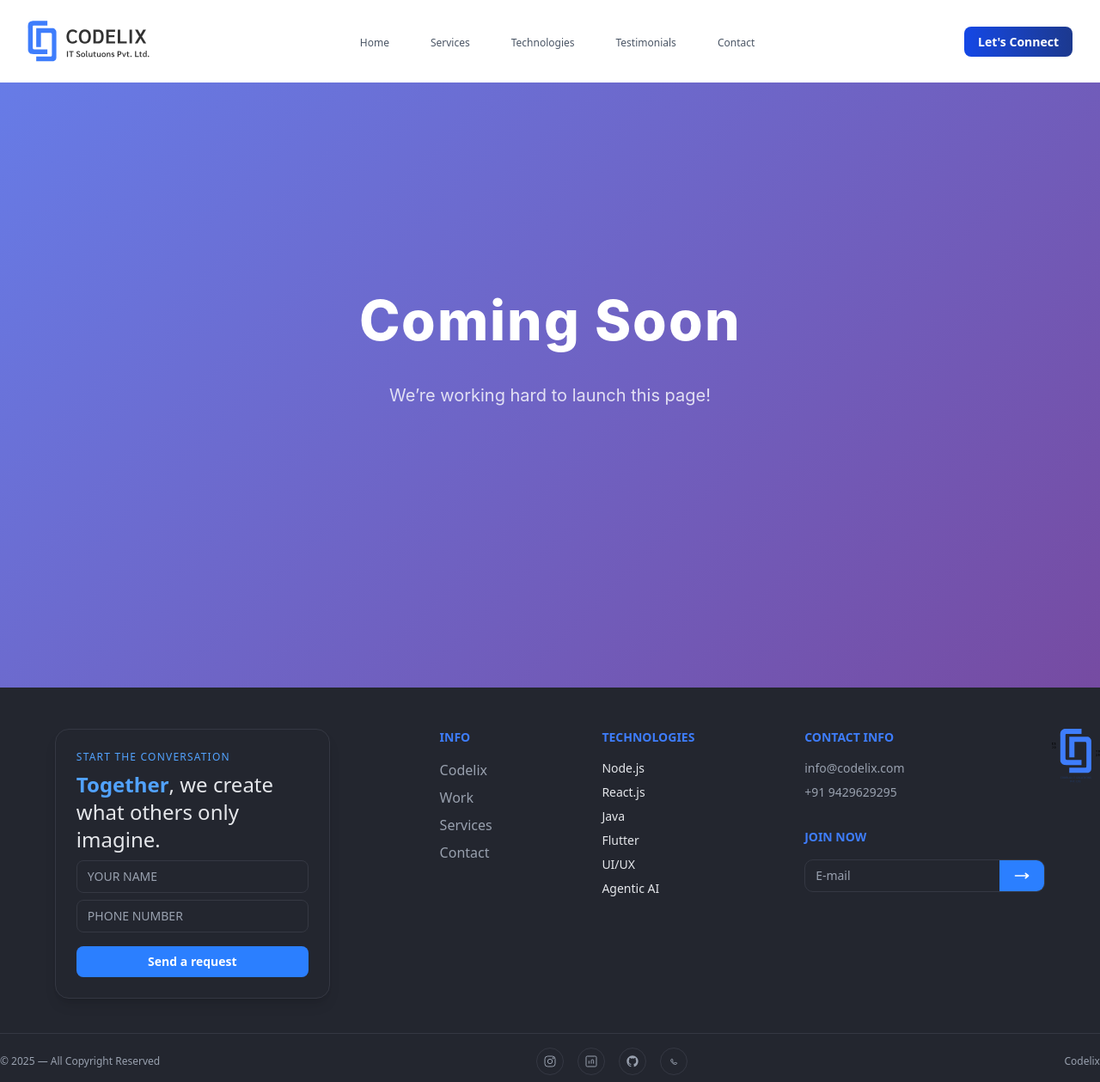
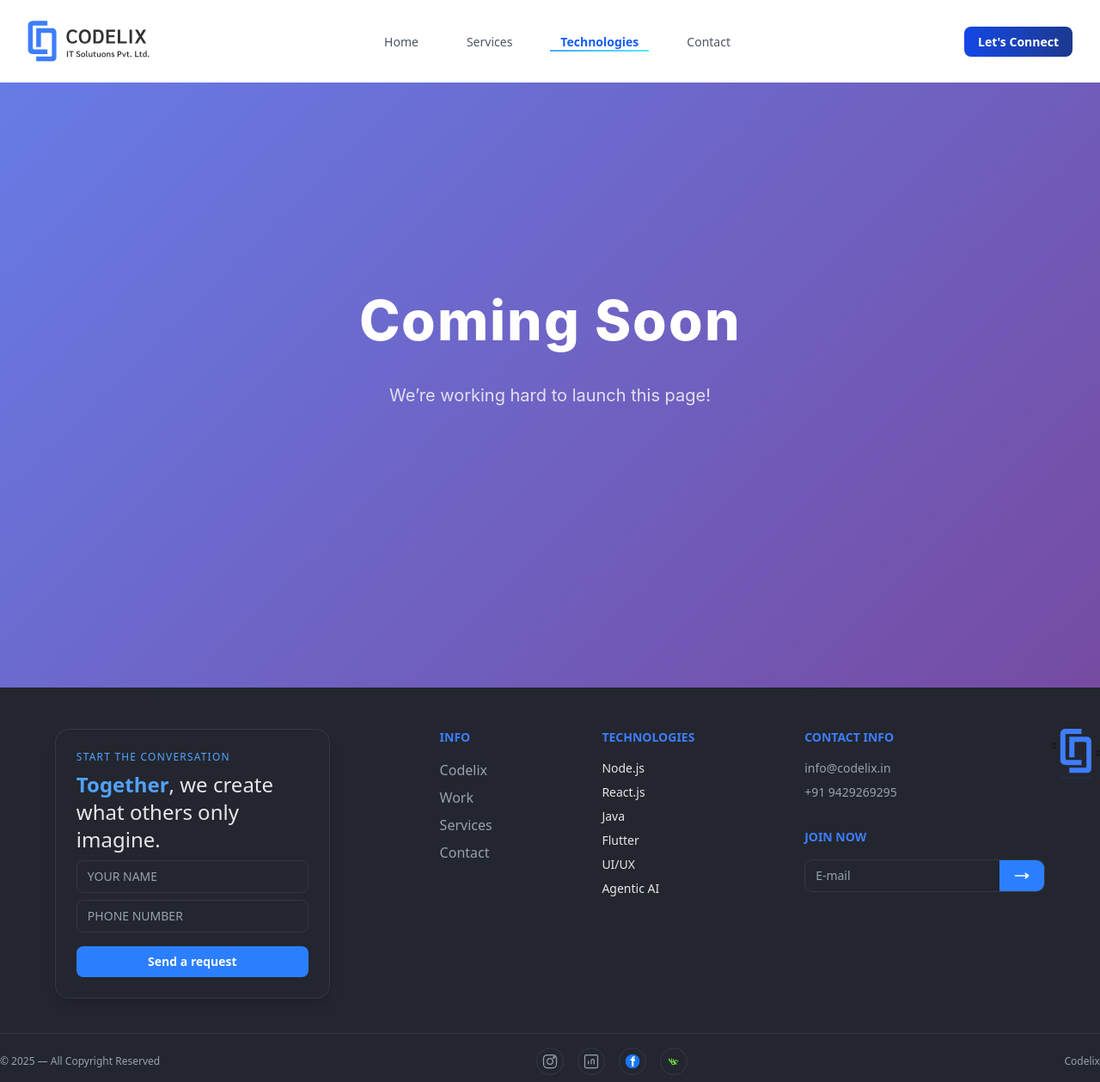
Before and after one commit to bhargav-13/codelix-main, a Next.js app: page / in a window 1280 px wide. Shown: the whole page at 86% size. Built offline with nearby package versions, Linux system fonts and the light colour scheme.

Commit message:
refactors home cresentials

```diff
--- a/src/app/layout.tsx
+++ b/src/app/layout.tsx
@@ -26,8 +26,44 @@ const mulish = Mulish({
 });
 
 export const metadata: Metadata = {
-  title: "Create Next App",
-  description: "Generated by create next app",
+  title: "Codelix | IT Solutions & Consulting",
+  description: "Codelix is a leading IT company providing software development, cloud solutions, digital transformation, and technology consulting for businesses worldwide.",
+  keywords: [
+    "Codelix",
+    "IT Solutions",
+    "IT Consulting",
+    "Software Development",
+    "Cloud Services",
+    "Digital Transformation",
+    "Business Technology",
+    "Enterprise Solutions",
+    "Tech Company",
+    "Managed IT Services"
+  ],
+  openGraph: {
+    title: "Codelix | IT Solutions & Consulting",
+    description: "Codelix is a leading IT company providing software development, cloud solutions, digital transformation, and technology consulting for businesses worldwide.",
+    url: "https://codelix.com/", // Update with your actual domain
+    siteName: "Codelix IT Company",
+    images: [
+      {
+        url: "https://codelix.com/og-image.jpg", // Update with your actual image
+        width: 1200,
+        height: 630,
+        alt: "Codelix IT Solutions Preview",
+      },
+    ],
+    locale: "en_US",
+    type: "website",
+  },
+  twitter: {
+    card: "summary_large_image",
+    title: "Codelix | IT Solutions & Consulting",
+    description: "Codelix is a leading IT company providing software development, cloud solutions, digital transformation, and technology consulting for businesses worldwide.",
+    images: ["https://codelix.com/og-image.jpg"], // Update with your actual image
+    creator: "@codelix", // Update with your actual Twitter handle
+  },
+  metadataBase: new URL("https://codelix.com"), // Update with your actual domain
 };
 
 export default function RootLayout({
--- a/src/app/page.tsx
+++ b/src/app/page.tsx
@@ -8,20 +8,18 @@ import { BackgroundLinesDemo } from '@/components/background-lines';
 export default function Home() {
   return (
     <>
-      <section id="home">
+     <div id="home">Add commentMore actions
         <HeroParallaxDemo />
-      </section>
-      <section id="services">
         <BuildAppsSection />
+      </div>
+      <div id="services">
         <ServicesSection />
-      </section>
-      <section id="technologies">
+      </div>
+      <div id="technologies">
         <TechnologiesSection />
-      </section>
-      <section id="testimonials">
-        <TestimonialSliderSection />
-      </section>
-      <div className="relative">
+      </div>
+      <TestimonialSliderSection />
+      <div className="relative" id="contact">
         <BackgroundLinesDemo />
       </div>
     </>
--- a/src/components/background-lines.tsx
+++ b/src/components/background-lines.tsx
@@ -9,7 +9,7 @@ export function BackgroundLinesDemo() {
       <h2 className="bg-clip-text text-transparent text-center bg-gradient-to-b from-neutral-900 to-neutral-700 dark:from-neutral-600 dark:to-white text-2xl md:text-4xl lg:text-7xl font-sans py-2 md:py-10 relative z-20 font-bold tracking-tight">
         Let’s build something extraordinary together.
       </h2>
-      <Link href="/contact">
+      <Link href="#contact">
         <button className="z-30 relative mt-4 px-8 py-3 rounded-full bg-[#3E7DFC] text-white text-lg font-semibold shadow-lg hover:bg-blue-700 transition-colors dark:bg-neutral-100 dark:text-neutral-900 dark:hover:bg-neutral-200">
           Contact Us
         </button>
--- a/src/components/site-footer.tsx
+++ b/src/components/site-footer.tsx
@@ -20,10 +20,48 @@ const contactInfo = [
 ];
 
 const socialLinks = [
-  { name: 'Instagram', href: '#', icon: <svg className="w-4 h-4" fill="none" stroke="currentColor" strokeWidth={1.5} viewBox="0 0 24 24"><rect width="18" height="18" x="3" y="3" rx="5" /><circle cx="12" cy="12" r="4" /><circle cx="17.5" cy="6.5" r="1" /></svg> },
-  { name: 'LinkedIn', href: '#', icon: <svg className="w-4 h-4" fill="none" stroke="currentColor" strokeWidth={1.5} viewBox="0 0 24 24"><rect width="18" height="18" x="3" y="3" rx="2" /><path d="M8 11v5M8 8v.01M12 16v-5m0 0a2 2 0 114 0v5" /></svg> },
-  { name: 'GitHub', href: '#', icon: <svg className="w-4 h-4" fill="currentColor" viewBox="0 0 24 24"><path d="M12 2C6.477 2 2 6.484 2 12.021c0 4.426 2.865 8.181 6.839 9.504.5.092.682-.217.682-.482 0-.237-.009-.868-.014-1.703-2.782.605-3.369-1.342-3.369-1.342-.454-1.155-1.11-1.463-1.11-1.463-.908-.62.069-.608.069-.608 1.004.07 1.532 1.032 1.532 1.032.892 1.53 2.341 1.088 2.91.832.092-.647.35-1.088.636-1.34-2.221-.253-4.555-1.113-4.555-4.951 0-1.093.39-1.988 1.029-2.688-.103-.253-.446-1.272.098-2.65 0 0 .84-.27 2.75 1.025A9.564 9.564 0 0112 6.844c.85.004 1.705.115 2.504.337 1.909-1.295 2.747-1.025 2.747-1.025.546 1.378.202 2.397.1 2.65.64.7 1.028 1.595 1.028 2.688 0 3.847-2.337 4.695-4.566 4.944.36.31.682.924.682 1.863 0 1.345-.012 2.428-.012 2.757 0 .267.18.578.688.48C19.138 20.2 22 16.447 22 12.021 22 6.484 17.523 2 12 2z" /></svg> },
-  { name: 'WhatsApp', href: '#', icon: <svg className="w-4 h-4" fill="none" stroke="currentColor" strokeWidth={1.5} viewBox="0 0 24 24"><path d="M16.862 14.674c-.253-.127-1.494-.735-1.724-.82-.231-.084-.4-.127-.57.127-.169.253-.653.82-.8.989-.147.169-.293.191-.546.064-.253-.127-1.068-.393-2.034-1.253-.752-.67-1.26-1.497-1.409-1.75-.147-.253-.016-.39.111-.516.113-.113.253-.293.38-.44.127-.147.169-.253.253-.422.084-.169.042-.317-.021-.444-.064-.127-.57-1.375-.779-1.883-.206-.495-.416-.427-.57-.435-.147-.007-.317-.009-.487-.009-.169 0-.444.063-.678.317-.233.253-.89.87-.89 2.122 0 1.252.912 2.46 1.039 2.633.127.169 1.796 2.742 4.355 3.735.609.21 1.084.335 1.454.429.611.155 1.167.133 1.606.081.49-.058 1.494-.61 1.705-1.201.211-.592.211-1.099.147-1.201-.063-.103-.231-.169-.484-.296z" /></svg> },
+  {
+    name: 'Instagram',
+    href: 'https://instagram.com/codelix.in', // Replace with your actual Instagram URL
+    icon: (
+      <svg className="w-5 h-5" fill="none" stroke="currentColor" strokeWidth={1.5} viewBox="0 0 24 24">
+        <rect width="18" height="18" x="3" y="3" rx="5" />
+        <circle cx="12" cy="12" r="4" />
+        <circle cx="17.5" cy="6.5" r="1" />
+      </svg>
+    ),
+  },
+  {
+    name: 'LinkedIn',
+    href: 'https://www.linkedin.com/company/codelixit-solutions/', // Replace with your actual LinkedIn URL
+    icon: (
+      <svg className="w-5 h-5" fill="none" stroke="currentColor" strokeWidth={1.5} viewBox="0 0 24 24">
+        <rect width="18" height="18" x="3" y="3" rx="2" />
+        <path d="M8 11v5M8 8v.01M12 16v-5m0 0a2 2 0 114 0v5" />
+      </svg>
+    ),
+  },
+  {
+    name: 'Facebook',
+    href: 'https://facebook.com/', // Replace with your actual Facebook URL
+    icon: (
+      <svg className="w-5 h-5" viewBox="0 0 24 24" fill="currentColor" aria-hidden="true">
+        <circle cx="12" cy="12" r="10" fill="#1877F3" />
+        <path d="M15.36 8.5H13.5V7.4c0-.44.29-.54.49-.54h1.31V4.97L13.52 5c-2.13 0-2.62 1.59-2.62 2.61v.89H9v2.15h1.9V19h2.6v-7.35h1.75l.21-2.15z" fill="#fff"/>
+      </svg>
+    ),
+  },
+  {
+    name: 'Upwork',
+    href: 'https://www.upwork.com/agencies/1909135382009927479/', // Replace with your actual Upwork URL
+    icon: (
+      <svg className="w-5 h-5" viewBox="0 0 80 80" fill="none" xmlns="http://www.w3.org/2000/svg">
+        <g>
+          <path d="M61.5 40.7c0-5.1-4.1-9.2-9.2-9.2-4.1 0-7.5 2.7-8.8 6.4l-4.6-8.9-4.7 2.4 3.9 7.6c-1.7 1.1-3.7 1.7-5.8 1.7-5.8 0-10.5-4.7-10.5-10.5V27H16v3.2c0 8.7 7 15.7 15.7 15.7 2.7 0 5.2-.7 7.4-1.9l2.3 4.5c-1.2 2.1-2.9 3.8-5.1 3.8-2.5 0-4.6-2.7-4.6-6V27h-4.3v19.3c0 6.3 4.5 10.7 10.5 10.7 4.2 0 7.5-2.3 9.7-5.8l2.6 5.1h4.7l-5.2-10c.5-1.2.8-2.5.8-3.8zm-9.2 5.4c-3 0-5.4-2.4-5.4-5.4 0-3 2.4-5.4 5.4-5.4s5.4 2.4 5.4 5.4c0 3-2.4 5.4-5.4 5.4z" fill="#6fda44"/>
+        </g>
+      </svg>
+    ),
+  },
 ];
 
 export function SiteFooter() {
@@ -74,8 +112,8 @@ export function SiteFooter() {
           <div>
             <h3 className="text-sm font-semibold uppercase mb-4" style={{ color: '#3E7DFC' }}>CONTACT INFO</h3>
             <div className="space-y-2">
-              <p className="text-gray-400 text-sm">info@codelix.com</p>
-              <p className="text-gray-400 text-sm">+91 9429629295</p>
+              <p className="text-gray-400 text-sm">info@codelix.in</p>
+              <p className="text-gray-400 text-sm">+91 9429269295</p>
             </div>
           </div>
           <div>
--- a/src/components/site-header.tsx
+++ b/src/components/site-header.tsx
@@ -12,11 +12,11 @@ export const SiteHeader = () => {
     const pathname = usePathname();
     const router = useRouter();
 
+    // Updated nav items to use anchor links and reflect sections
     const navItems = [
         { label: 'Home', href: '#home' },
         { label: 'Services', href: '#services' },
         { label: 'Technologies', href: '#technologies' },
-        { label: 'Testimonials', href: '#testimonials' },
         { label: 'Contact', href: '#contact' }
     ];
 
@@ -29,20 +29,61 @@ export const SiteHeader = () => {
         return () => window.removeEventListener('scroll', handleScroll);
     }, []);
 
-    // Check if current route is active
-    const isActive = (path: string) => {
-        if (!pathname) return false;
-        if (path === '/home') {
-            return pathname === '/' || pathname === '/home';
-        }
-        return pathname.startsWith(path);
+    // Track active section for highlight
+    const [activeSection, setActiveSection] = useState('home');
+
+    useEffect(() => {
+        const handleScroll = () => {
+            const sections = [
+                { id: 'home', offset: 0 },
+                { id: 'services', offset: 0 },
+                { id: 'technologies', offset: 0 },
+                { id: 'contact', offset: 0 }
+            ];
+            sections.forEach(section => {
+                const el = document.getElementById(section.id);
+                if (el) {
+                    section.offset = el.getBoundingClientRect().top + window.scrollY;
+                }
+            });
+            const scrollPosition = window.scrollY + 120;
+            let current = 'home';
+            for (let i = 0; i < sections.length; i++) {
+                if (scrollPosition >= sections[i].offset) {
+                    current = sections[i].id;
+                }
+            }
+            setActiveSection(current);
+        };
+        window.addEventListener('scroll', handleScroll);
+        handleScroll();
+        return () => window.removeEventListener('scroll', handleScroll);
+    }, []);
+
+    // Check if nav item is active section
+    const isActive = (hash: string) => {
+        if (!hash.startsWith('#')) return false;
+        return activeSection === hash.replace('#', '');
     };
 
-    // Close mobile menu when navigating
+
+    // Smooth scroll to section and close mobile menu
     const handleNavigation = (href: string) => {
         setMobileMenuOpen(false);
-        router.push(href);
+        if (href.startsWith('#')) {
+            const id = href.replace('#', '');
+            const el = document.getElementById(id);
+            if (el) {
+                window.scrollTo({
+                    top: el.offsetTop - 80,
+                    behavior: 'smooth',
+                });
+            }
+        } else {
+            router.push(href);
+        }
     };
+
 
     return (
         <header className={`w-full fixed top-0 z-50 transition-all duration-300 ${
@@ -73,7 +114,7 @@ export const SiteHeader = () => {
                                     className="relative"
                                 >
                                     <Link href={item.href} onClick={() => handleNavigation(item.href)}
-                                        className={`px-2 py-1 rounded text-xs font-medium transition-colors ${
+                                        className={`px-3 py-2 rounded-md text-sm font-medium transition-colors ${
                                             active ? 'text-blue-600 font-semibold' : 'text-gray-600 hover:text-blue-600 hover:bg-gray-50'
                                         }`}
                                     >
@@ -112,7 +153,7 @@ export const SiteHeader = () => {
                     {/* Desktop: Call to Action Button */}
                     <div className="hidden md:block">
                         <Link
-                            href="#connect"
+                            href="#contact"
                             className="bg-gradient-to-r from-blue-700 to-blue-900 text-white px-4 py-2 rounded-md hover:from-blue-900 hover:to-blue-700 transition-all text-sm font-semibold border-0 shadow-none focus:outline-none"
                         >
                             Let&apos;s Connect
--- a/src/components/testimonial-slider-section.tsx
+++ b/src/components/testimonial-slider-section.tsx
@@ -47,17 +47,28 @@ export function TestimonialSliderSection() {
   const [active, setActive] = useState(0);
   const [paused, setPaused] = useState(false);
   const timeoutRef = useRef<NodeJS.Timeout | null>(null);
+  const visibleCount = 5;
 
   useEffect(() => {
     if (!paused) {
       timeoutRef.current = setTimeout(() => {
         setActive((prev) => (prev + 1) % testimonials.length);
-      }, 3500);
+      }, 3000);
     }
     return () => {
       if (timeoutRef.current) clearTimeout(timeoutRef.current);
     };
   }, [active, paused]);
+
+  // Helper to get the visible testimonials (center + sides)
+  const getVisible = () => {
+    const arr = [];
+    for (let i = -2; i <= 2; i++) {
+      let idx = (active + i + testimonials.length) % testimonials.length;
+      arr.push({ ...testimonials[idx], pos: i, idx });
+    }
+    return arr;
+  };
 
   return (
     <section
@@ -65,35 +76,48 @@ export function TestimonialSliderSection() {
       onMouseEnter={() => setPaused(true)}
       onMouseLeave={() => setPaused(false)}
     >
-      <div className="max-w-6xl mx-auto px-4">
+      <div className="max-w-7xl mx-auto px-2 sm:px-6 lg:px-8">
         <h2 className="text-center text-4xl font-bold text-gray-900 mb-12">
           Client Reviews
         </h2>
         <div className="relative flex items-center justify-center">
           {/* Slider */}
-          <div className="flex w-full max-w-4xl overflow-hidden">
-            {testimonials.map((t, idx) => (
+          <div className="relative flex w-full max-w-6xl h-[380px] items-center justify-center">
+            {getVisible().map(({ text, author, role, avatar, pos, idx }) => {
+              // 5-card scaling/opacity: -2/-2, -1/-1, 0/center, +1/+1, +2/+2
+              let scale = 0.7, opacity = 0.2, zIndex = 1, width = '260px';
+              if (pos === 0) { scale = 1; opacity = 1; zIndex = 10; width = '600px'; }
+              else if (Math.abs(pos) === 1) { scale = 0.85; opacity = 0.5; zIndex = 5; width = '420px'; }
+              else if (Math.abs(pos) === 2) { scale = 0.7; opacity = 0.2; zIndex = 1; width = '260px'; }
+              const translateX = pos * 270;
+              return (
                 <div
                   key={idx}
-                className={`min-w-full transition-transform duration-700 ease-in-out ${
-                  idx === active ? "translate-x-0 opacity-100" : idx < active ? "-translate-x-full opacity-0" : "translate-x-full opacity-0"
-                } absolute left-0 top-0 w-full`}
-                style={{ position: idx === active ? "relative" : "absolute" }}
+                  className="absolute left-1/2 top-1/2 transition-all duration-700 ease-in-out"
+                  style={{
+                    transform: `translate(-50%, -50%) translateX(${translateX}px) scale(${scale})`,
+                    opacity,
+                    zIndex,
+                    width,
+                    maxWidth: '95vw',
+                    pointerEvents: pos === 0 ? 'auto' : 'none',
+                  }}
                 >
                   <div className="bg-white rounded-xl shadow-md p-8 flex flex-col gap-4 items-start min-h-[220px]">
-                  <p className="text-lg text-gray-700 mb-4">{t.text}</p>
+                    <p className="text-lg text-gray-700 mb-4">{text}</p>
                     <div className="flex items-center gap-4 mt-auto">
                       <div className="w-12 h-12 flex items-center justify-center rounded-full bg-blue-600 text-white text-xl font-bold border">
-                      {t.author.charAt(0)}
+                        {author.charAt(0)}
                       </div>
                       <div>
-                      <div className="font-semibold text-gray-900">{t.author}</div>
-                      <div className="text-sm text-gray-500">{t.role}</div>
+                        <div className="font-semibold text-gray-900">{author}</div>
+                        <div className="text-sm text-gray-500">{role}</div>
                       </div>
                     </div>
                   </div>
                 </div>
-            ))}
+              );
+            })}
           </div>
           {/* Navigation dots */}
           <div className="absolute bottom-[-32px] left-1/2 -translate-x-1/2 flex gap-2">
```
Lines whose indentation alone changed are shown as unchanged.
